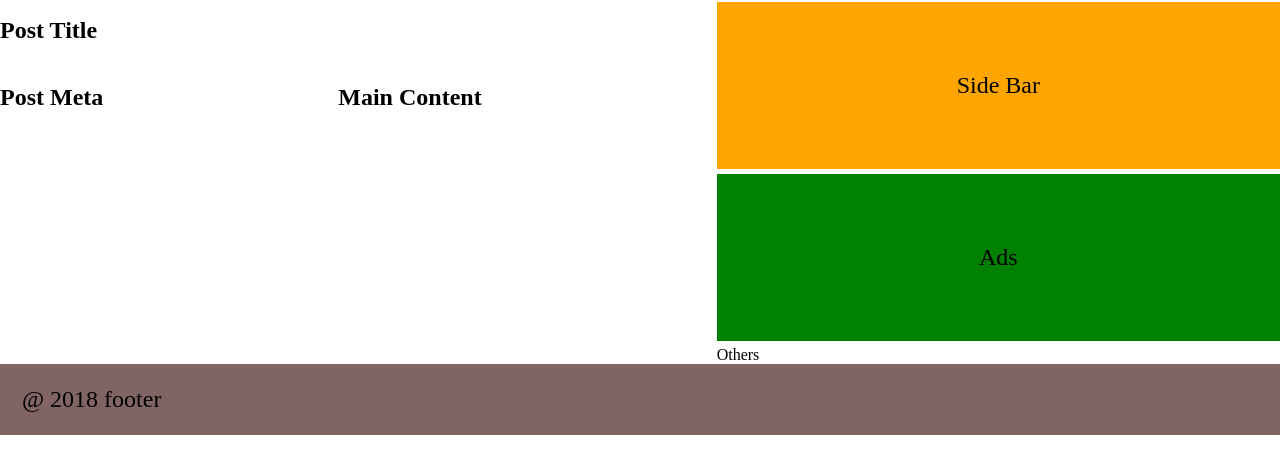
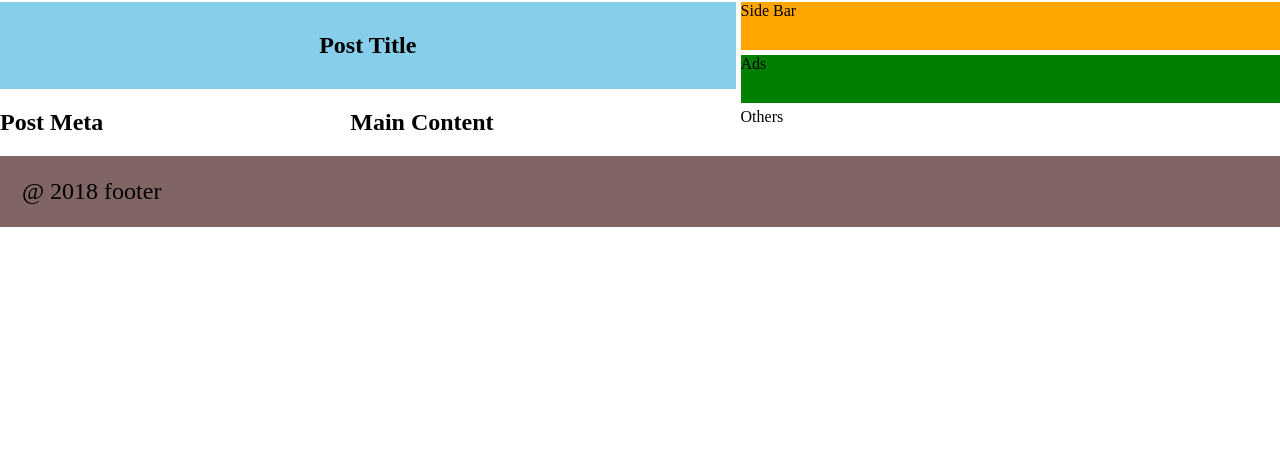
Before and after one commit to 202251138/HANDS-ON_EXERCISE-NO.8-B2, a plain HTML site: page index.html in a window 1280 px wide. Shown: the part 110-584 px from the top of the page. Drawn offline with Linux system fonts and the light colour scheme.

Commit message:
Update style.css

```diff
--- a/css/style.css
+++ b/css/style.css
@@ -40,7 +40,7 @@ nav li {
   gap: 5px;
 }
 
-.postTitle {
+.posttitle{
   text-align: center;
   background-color: skyblue;
   padding: 30px 20px;
@@ -61,8 +61,6 @@ main {
   margin-top: 5px;
 }
 
-.sidebar,
-.ads,
 .otherStuffs {
   font-size: x-large;
   text-align: center;
```
